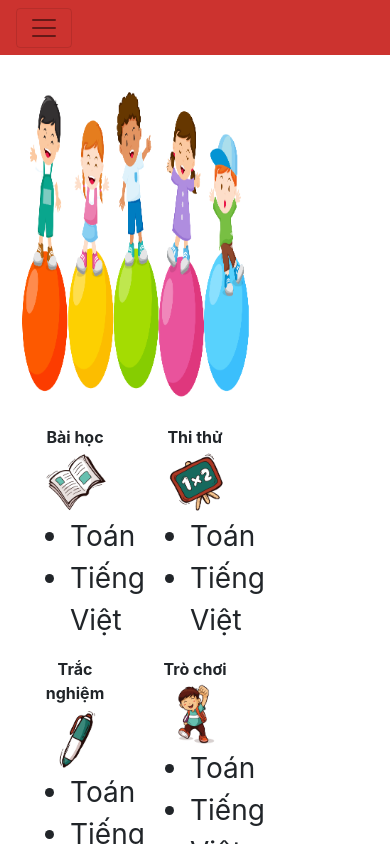
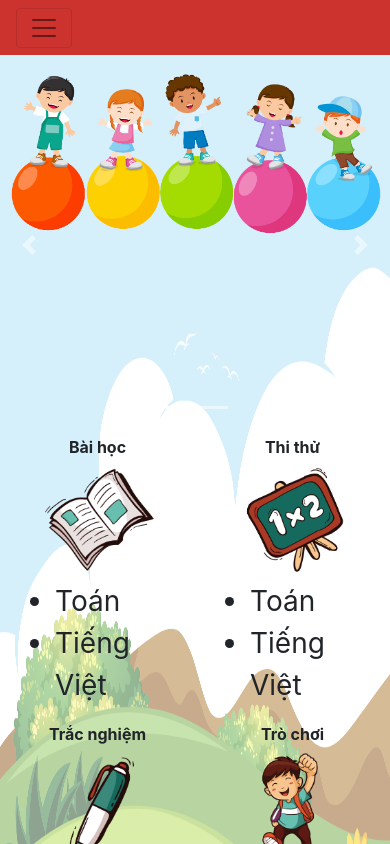
Before and after one commit to nhanpdnguyen/QLDA2015_Frontend, a React (Create React App) app: page / in a window 390 px wide. Shown: the top 844 px of the page. Built offline with nearby package versions, Linux system fonts and the light colour scheme.

Commit message:
fixing responsive carousel

```diff
--- a/src/App.css
+++ b/src/App.css
@@ -1,10 +1,16 @@
-
 @font-face {
-	font-family: 'UTM Guanine';
-	src: url('/fonts/UTM_Guanine_0.ttf');
+  font-family: 'UTM Guanine';
+  src: url('/fonts/UTM_Guanine_0.ttf');
 }
 
 @font-face {
-	font-family: 'UVNChimBienNang';
-	src: url('/fonts/UVNChimBienNang.ttf');
+  font-family: 'UVNChimBienNang';
+  src: url('/fonts/UVNChimBienNang.ttf');
 }
+
+#main-content-container {
+  background-image: linear-gradient(to bottom, rgba(255, 255, 255, 0.5) 0%, rgba(255, 255, 255, 0.5) 100%), url("/images/Background-01.png");
+  width: 100%;
+  background-size: 100% 100%;
+  background-repeat: no-repeat;
+}
--- a/src/App.js
+++ b/src/App.js
@@ -20,13 +20,13 @@ class App extends Component {
 		return (
 			<Router>
 				<div>
-					<Header isLoggedIn={false}></Header>
-					<Container fluid>
-						<Switch>
-							<Route exact path="/" component={Home} />
-							<Route path="/about" component={HelloWorld} />
-							<Route component={HelloWorld} />
-						</Switch>
+					<Header isLoggedIn={true}></Header>
+					<Container fluid id="main-content-container">
+							<Switch>
+								<Route exact path="/" component={Home} />
+								<Route path="/about" component={HelloWorld} />
+								<Route component={HelloWorld} />
+							</Switch>
 					</Container>
 					<Footer></Footer>
 				</div>
--- a/src/components/Carousel.css
+++ b/src/components/Carousel.css
@@ -1,5 +1,9 @@
-.carousel-item img {
-    height: 370px;
-    width: 100%;
+.carousel-image-container {
 
 }
+
+.carousel {
+}
+.carousel-item img {
+
+}
--- a/src/components/Carousel.js
+++ b/src/components/Carousel.js
@@ -4,13 +4,19 @@ import {
   CarouselItem,
   CarouselControl,
   CarouselIndicators,
-  CarouselCaption
+  CarouselCaption,
+  Row
 } from 'reactstrap';
 import './Carousel.css';
 
 const items = [
   {
     src: '/images/Carousel-01.png',
+    altText: '',
+    caption: ''
+  },
+  {
+    src: '/images/avatar.png',
     altText: '',
     caption: ''
   }
@@ -62,7 +68,8 @@ class Example extends Component {
           onExited={this.onExited}
           key={item.src}
         >
-          <img src={item.src} alt={item.altText} />
+          <img className="d-block w-100" src={item.src} alt={item.altText} />
+
           <CarouselCaption captionText={item.caption} captionHeader={item.caption} />
         </CarouselItem>
       );
--- a/src/components/TitleBox.js
+++ b/src/components/TitleBox.js
@@ -1,5 +1,5 @@
 import React, { Component } from 'react';
-import {Row, Col} from 'reactstrap';
+import { Row, Col } from 'reactstrap';
 import './TitleBox.css';
 
 export default class TitleBox extends Component {
--- /dev/null
+++ b/src/views/Home.css
@@ -0,0 +1,4 @@
+#carousel-container {
+  height: 45vh;
+  overflow: hidden;
+}
--- a/src/views/Home.js
+++ b/src/views/Home.js
@@ -2,6 +2,7 @@ import React, { Component } from 'react';
 import { Container, Row, Col } from 'reactstrap';
 import Carousel from '../components/Carousel';
 import TitleBox from '../components/TitleBox';
+import './Home.css';
 
 class Home extends Component {
 	constructor(props) {
@@ -10,11 +11,9 @@ class Home extends Component {
 
 	render() {
 		return (
-			<div>
-				<Container fluid>
 			<Row>
-						<Col lg="8" md="8" sm="8" xs="8">
-							<Row>
+				<Col md="8">
+					<Row id="carousel-container">
 						<Carousel></Carousel>
 					</Row>
 					<Row>
@@ -36,11 +35,9 @@ class Home extends Component {
 						</Col>
 					</Row>
 				</Col>
-						<Col lg="4" md="4" sm="4" xs="4">
+				<Col md="4">
 				</Col>
 			</Row>
-				</Container>
-			</div>
 		);
 	}
 }
```
Lines whose indentation alone changed are shown as unchanged.
